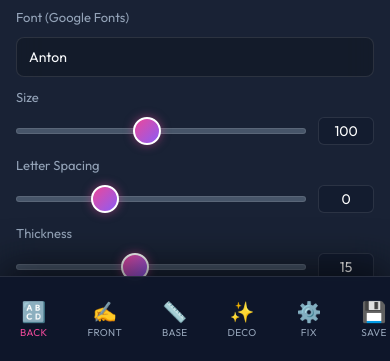
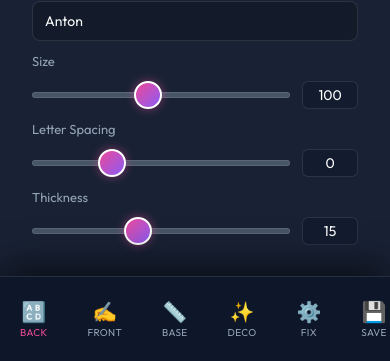
Before and after one commit to otaciliofox/3d-text-mixer, a website built with Vite: page index.html in a window 390 px wide. Shown: the part 483-844 px from the top of the page. Built offline with nearby package versions, Linux system fonts and the light colour scheme; a web font is replaced by a local one; what opentype.js would draw is missing.

Commit message:
fix(layout): increase mobile accordion bottom padding

```diff
--- a/src/styles/layout.css
+++ b/src/styles/layout.css
@@ -87,7 +87,8 @@
     display: flex;
     flex-direction: column;
     gap: 1.25rem;
-    padding: 0 !important;
+    /* restore vertical padding on mobile; increase bottom space and account for safe-area inset */
+    padding: 1rem 1rem calc(2.25rem + env(safe-area-inset-bottom)) 1rem !important;
     margin: 0 !important;
   }
 }
```
